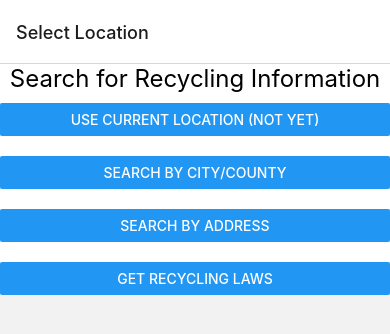
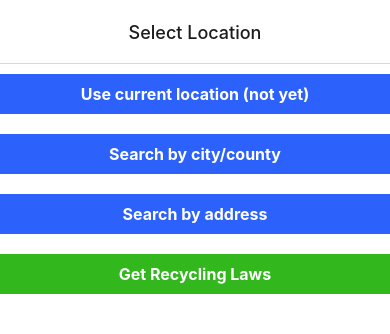
Before and after one commit to KaylaMcDon/RecyclingApp, a React Native app: screen / in a window 390 px wide. Shown: the top 334 px of the page. Built offline with nearby package versions, Linux system fonts and the light colour scheme.

Commit message:
navigation page looking pretty

```diff
--- a/App.js
+++ b/App.js
@@ -13,7 +13,12 @@ const Stack = createStackNavigator();
 export default function App() {
   return (
       <NavigationContainer>
-          <Stack.Navigator initialRouteName='Select Location'>
+          <Stack.Navigator screenOptions={{
+              headerStyle: { elevation: 0 },
+              headerTitleAlign: "center",
+              cardStyle: { backgroundColor: '#fff' }
+            }}
+            initialRouteName='Select Location'>
               <Stack.Screen
                   name="Info"
                   component={InfoScreen}
--- a/components/Location.js
+++ b/components/Location.js
@@ -1,5 +1,5 @@
 import React, { useState } from "react";
-import { StyleSheet, Button, View, Text } from "react-native";
+import { StyleSheet, View, Text, TouchableHighlight } from "react-native";
 import DivisionSearch, { reqDiv, reqCity, reqCounty } from "./DivisionSearch";
 import AddressSearch, { reqPlaceId } from "./AddressSearch";
 
@@ -32,30 +32,36 @@ export default function Location({ navigation }) {
 
   return (
     <View>
-      <Text style={styles.header}>Search for Recycling Information</Text>
-      <View style={styles.spacer}></View>
-      <Button
-        title="Use current location (not yet)"
+      {/* <Text style={styles.header}>Search for Recycling Information</Text> */}
+      <TouchableHighlight
+        style={styles.optionButton}
+        underlayColor="#0000DD"
         onPress={() => {updateSearchMethod("currentLoc")}}
-      />
-      <View style={styles.spacer}></View>
-      <View style={styles.spacer}></View>
-      <Button
-        title="Search by city/county"
+      >
+        <Text style={styles.optionText}>Use current location (not yet)</Text>
+      </TouchableHighlight>
+
+
+      <TouchableHighlight
+        style={styles.optionButton}
+        underlayColor="#0000DD"
         onPress={() => {updateSearchMethod("division")}}
-      />
-      <View style={styles.spacer}></View>
+      >
+        <Text style={styles.optionText}>Search by city/county</Text>
+      </TouchableHighlight>
       {searchMethod === "division" && <DivisionSearch/>}
-      <View style={styles.spacer}></View>
-      <Button
-        title="Search by address"
+
+      <TouchableHighlight
+        style={styles.optionButton}
+        underlayColor="#0000DD"
         onPress={() => {updateSearchMethod("address")}}
-      />
-      <View style={styles.spacer}></View>
+      >
+        <Text style={styles.optionText}>Search by address</Text>
+      </TouchableHighlight>
       {searchMethod === "address" && <AddressSearch/>}
-      <View style={styles.spacer}></View>
-      <Button
-        title="Get Recycling Laws"
+
+      <TouchableHighlight
+        style={styles.goButton}
         onPress={() => {
           switch (searchMethod) {
             case "division":
@@ -87,7 +93,9 @@ export default function Location({ navigation }) {
               setErrorMessage("Please select a search method and input details");
           }
         }}
-      />
+      >
+        <Text style={styles.optionText}>Get Recycling Laws</Text>
+      </TouchableHighlight>
       <Text>{errorMesage}</Text>
     </View>
   );
@@ -98,29 +106,26 @@ let reqDivName;
 export {reqDivType, reqDivName};
 
 const styles = StyleSheet.create({
-  spacer: {
-    padding: 5,
-    backgroundColor: 'white',
-  },
   header: {
     fontSize: 24,
     textAlign: 'center',
     backgroundColor: 'white',
+    marginVertical: 10,
   },
-  icon: {
-    marginRight: 5,
+  optionButton: {
+    padding: 10,
+    backgroundColor: "#2d61fc",
+    marginVertical: 10,
   },
-  label: {
-    position: 'absolute',
-    backgroundColor: 'white',
-    left: 22,
-    top: 8,
-    zIndex: 999,
-    paddingHorizontal: 8,
-    fontSize: 14,
+  optionText: {
+    color: "white",
+    textAlign: "center",
+    fontSize: 16,
+    fontWeight: "bold",
   },
-  iconStyle: {
-    width: 20,
-    height: 20,
+  goButton: {
+    padding: 10,
+    backgroundColor: "#32b81d",
+    marginVertical: 10,
   },
 });
```
